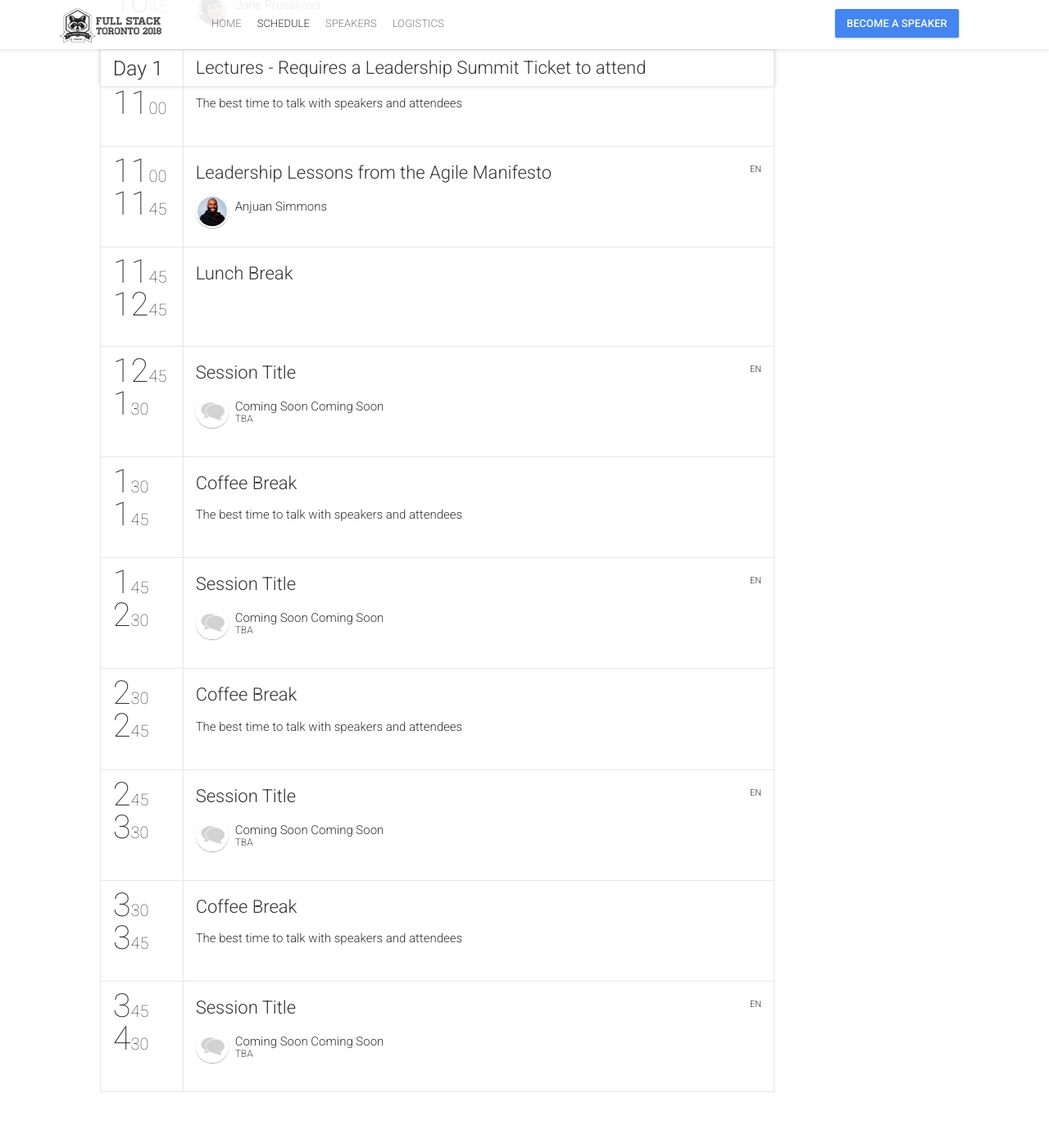
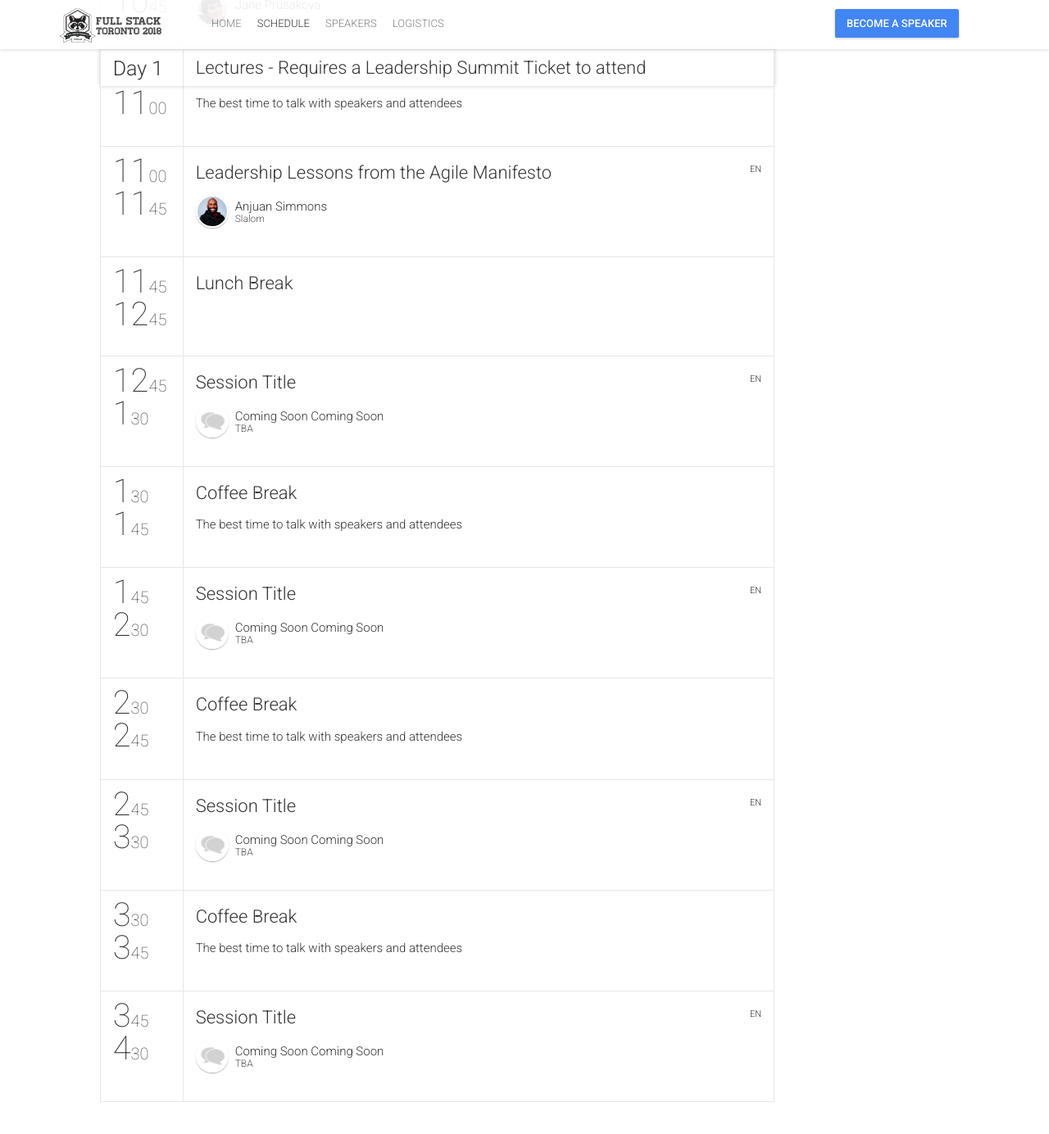
Before and after one commit to fullstackto/2018, a Jekyll site: the page built from schedule.html, in a window 1280 px wide and 1400 px high, scrolled down 949 px. Shown: the top 1384 px of the window at 82% size. Built offline with Jekyll 4.4.1, drawn with Linux system fonts in a browser that asks for light colours; nearby versions of some CDN libraries; comment, search, counter and statistics services are not loaded.

Commit message:
Updated by Company and Title

```diff
--- a/_data/speakers.yml
+++ b/_data/speakers.yml
@@ -38,8 +38,8 @@
   id: 6
   name: "Anjuan"
   surname: "Simmons"
-  company: " "
-  title: " "
+  company: "Slalom"
+  title: "Solution Owner"
   bio: "Anjuan Simmons is a technologist with a successful track record of delivering technology solutions from the user interface to the database. He is an energetic and informative speaker who presents at conferences, seminars, schools, and community centers around the world on topics including Agile software development, diversity, and leadership. Anjuan has an undergraduate degree in electrical engineering from the University of Texas at Austin and an MBA from Texas A&M University"
   thumbnailUrl: anjuan.jpg
   rockstar: true
```
